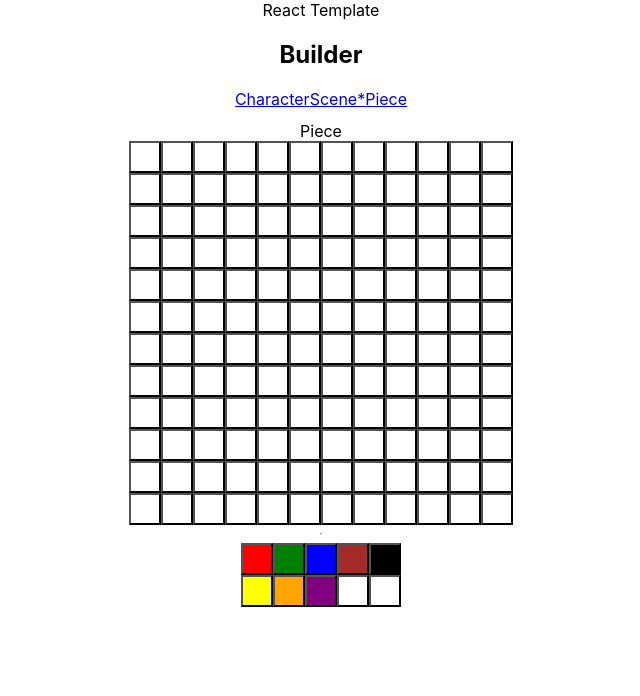
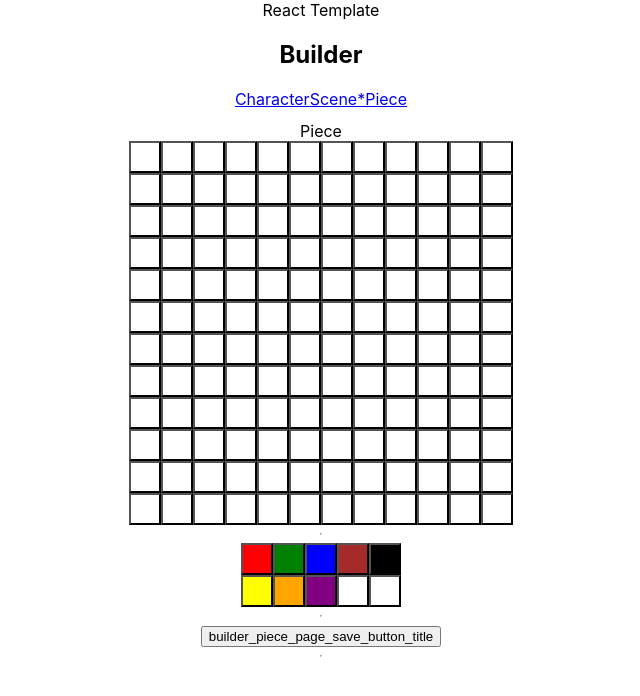
Before and after one commit to Juanjofp/block-game-builder, a React (Create React App) app: page /builder/piece in a window 1280 px wide. Shown: the top 696 px of the page, without its empty margins (319-959 px from the left). Built offline with nearby package versions, Linux system fonts and the light colour scheme.

Commit message:
Inject imageService as prop

```diff
--- a/src/features/builder/framework/reducers/piece.ts
+++ b/src/features/builder/framework/reducers/piece.ts
@@ -2,6 +2,7 @@ import { createSlice, PayloadAction } from '@reduxjs/toolkit';
 
 export type PieceState = {
     colors: string[][];
+    image?: string;
 };
 
 const canvasSize = 12;
@@ -15,15 +16,18 @@ export const pieceSlice = createSlice({
     name: 'piece',
     initialState,
     reducers: {
-        updatePiece(
+        updatePieceColor(
             state,
             action: PayloadAction<{ color: string; position: [number, number] }>
         ) {
             const [row, col] = action.payload.position;
             state.colors[row][col] = action.payload.color;
+        },
+        updatePieceImage(state, action: PayloadAction<string>) {
+            state.image = action.payload;
         }
     }
 });
 
-export const { updatePiece } = pieceSlice.actions;
+export const { updatePieceColor, updatePieceImage } = pieceSlice.actions;
 export default pieceSlice.reducer;
--- a/src/features/builder/framework/web/builder-piece-page/builder-piece-page.tsx
+++ b/src/features/builder/framework/web/builder-piece-page/builder-piece-page.tsx
@@ -7,13 +7,19 @@ export type BuilderPiecePageProps = {
     updatePieceSchema: (color: string, position: [number, number]) => void;
     paletteSchema: string[][];
     onColorSelected: (color: string, position: [number, number]) => void;
+    saveButtonTitle: string;
+    saveImage: () => void;
+    imageData?: string;
 };
 export function BuilderPiecePage({
     title,
     pieceSchema,
     updatePieceSchema,
     paletteSchema,
-    onColorSelected
+    onColorSelected,
+    saveButtonTitle,
+    imageData,
+    saveImage
 }: BuilderPiecePageProps) {
     return (
         <div
@@ -39,6 +45,23 @@ export function BuilderPiecePage({
                 onCellSelected={onColorSelected}
                 cellSize={32}
             />
+            <hr />
+            <div>
+                <button
+                    data-testid={'builder-piece-page-save-image-button'}
+                    onClick={saveImage}
+                >
+                    {saveButtonTitle}
+                </button>
+            </div>
+            <hr />
+            {imageData && (
+                <img
+                    src={imageData}
+                    alt={'piece'}
+                    data-testid={'builder-piece-page-image'}
+                />
+            )}
         </div>
     );
 }
--- a/src/features/builder/framework/web/builder-piece-page/canvas-image-service.ts
+++ b/src/features/builder/framework/web/builder-piece-page/canvas-image-service.ts
@@ -1,4 +1,4 @@
-import { ImageService } from 'features/builder/piece-interactor';
+import { ImageService } from 'features/builder/image-service';
 
 export function buildCanvasImageService(): ImageService {
     const canvas = document.createElement('canvas');
--- a/src/features/builder/framework/web/builder-piece-page/index.tsx
+++ b/src/features/builder/framework/web/builder-piece-page/index.tsx
@@ -1,44 +1,76 @@
 import { useI18nService } from 'services/i18n/framework';
 import * as React from 'react';
 import { useDispatch, useSelector } from 'react-redux';
-import { ReduxRootState } from 'framework/store';
+import { ReduxDispatch, ReduxRootState } from 'framework/store';
 import { selectColor } from '../../reducers/palette';
-import { updatePiece } from '../../reducers/piece';
+import { updatePieceColor, updatePieceImage } from '../../reducers/piece';
 import { BuilderPiecePage } from './builder-piece-page';
+import { buildCanvasImageService } from './canvas-image-service';
+import { ImageService } from '../../../image-service';
 
-function useBuilderPiece() {
+function useController(imageService: ImageService) {
+    function thunkUpdatePieceColor(position: [number, number]) {
+        return (dispatch: ReduxDispatch, getState: () => ReduxRootState) => {
+            const selectedColor = getState().palette.selectedColor;
+            dispatch(updatePieceColor({ color: selectedColor, position }));
+        };
+    }
+
+    function thunkSaveImageAsBase64() {
+        return async (
+            dispatch: ReduxDispatch,
+            getState: () => ReduxRootState
+        ) => {
+            const pieceSchema = getState().piece.colors;
+            const image = await imageService.generateImageBase64FromSchema(
+                pieceSchema
+            );
+            dispatch(updatePieceImage(image));
+        };
+    }
+
     const palette = useSelector((state: ReduxRootState) => state.palette);
-    const pieceSchema = useSelector(
-        (state: ReduxRootState) => state.piece.colors
-    );
+    const piece = useSelector((state: ReduxRootState) => state.piece);
     const dispatch = useDispatch();
     const onColorSelected = (color: string, position: [number, number]) => {
         dispatch(selectColor(position));
     };
     const updatePieceSchema = (color: string, position: [number, number]) => {
-        dispatch(updatePiece({ color: palette.selectedColor, position }));
+        dispatch(thunkUpdatePieceColor(position));
+    };
+    const saveImage = () => {
+        dispatch(thunkSaveImageAsBase64());
     };
 
     return {
         palette,
-        pieceSchema,
+        piece,
         onColorSelected,
-        updatePieceSchema
+        updatePieceSchema,
+        saveImage
     };
 }
 
-export function BuilderPiecePageContainer() {
+export type BuilderPiecePageProps = {
+    imageService?: ImageService;
+};
+export function BuilderPiecePageContainer({
+    imageService = buildCanvasImageService()
+}: BuilderPiecePageProps) {
     const { t } = useI18nService();
-    const { pieceSchema, updatePieceSchema, palette, onColorSelected } =
-        useBuilderPiece();
+    const { piece, updatePieceSchema, palette, onColorSelected, saveImage } =
+        useController(imageService);
 
     return (
         <BuilderPiecePage
             title={t('builder_piece_page_title')}
-            pieceSchema={pieceSchema}
+            pieceSchema={piece.colors}
             updatePieceSchema={updatePieceSchema}
             paletteSchema={palette.colors}
             onColorSelected={onColorSelected}
+            saveButtonTitle={t('builder_piece_page_save_button_title')}
+            saveImage={saveImage}
+            imageData={piece.image}
         />
     );
 }
--- /dev/null
+++ b/src/features/builder/image-service.ts
@@ -0,0 +1,3 @@
+export type ImageService = {
+    generateImageBase64FromSchema(schema: string[][]): Promise<string>;
+};
```
Also changed, not shown: 1 other file (tests, documents, lock files or other folders).
